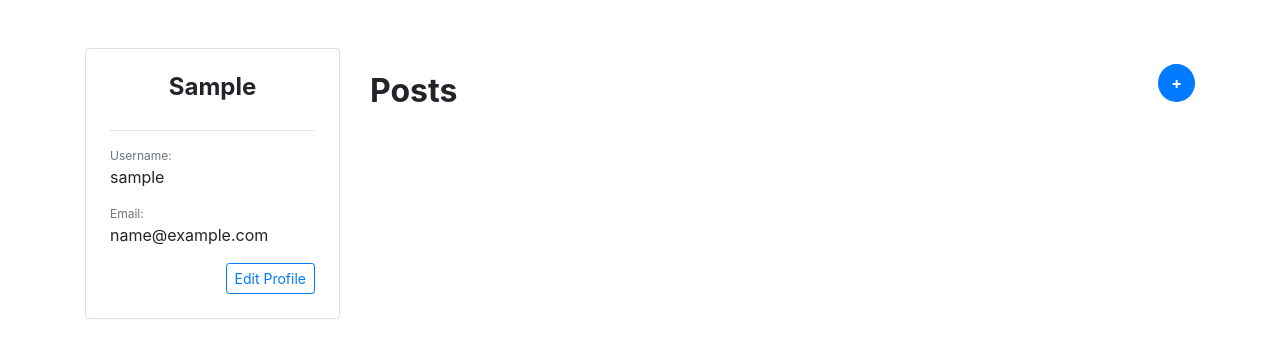
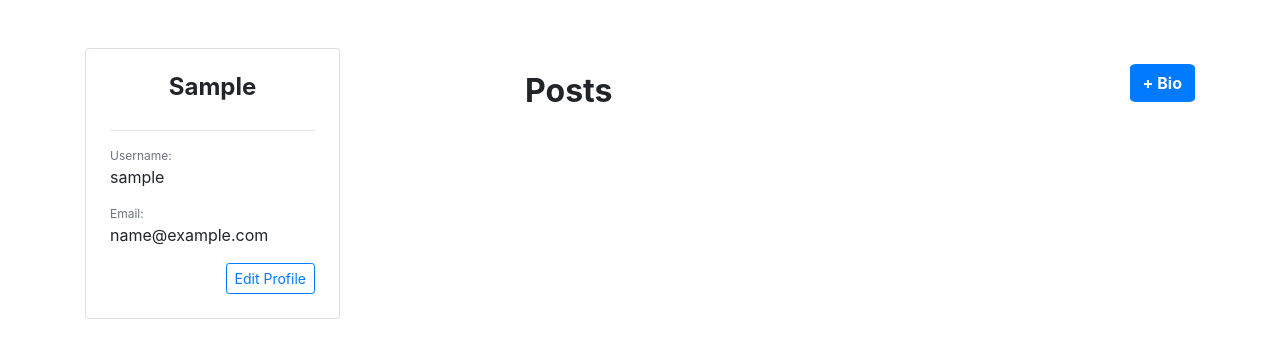
Before and after one commit to Kipkorir-Gideon/My-Insta, a Django app: page /user in a window 1280 px wide. Shown: the part 71-429 px from the top of the page. Run offline with Django 3.2, Linux system fonts and the light colour scheme; the visitor is signed in with stand-in values (Sample User, id 1); data comes from the database, SQL or seed files in the repository; some libraries are stand-ins or nearby versions.

```diff
--- a/instagram/templates/user_page.html
+++ b/instagram/templates/user_page.html
@@ -26,10 +26,10 @@
           <div class="col-sm-12 col-md-12 col-lg-9 pb-4">
             <div class="row">
                 <div class="col-6 my-auto">
-                    <h2 class="font-weight-bold pt-4">Posts</h2>
+                    <h2 class="font-weight-bold pt-4 text-center">Posts</h2>
                 </div>
                 <div class="col-6 my-auto text-right">
-                    <button type="button" class="btn btn-primary font-weight-bold" style="border-radius: 50%" data-toggle="modal" data-target="#postModal">+</button>
+                    <button type="button" class="btn btn-primary font-weight-bold text-center" style="border-radius: 10%" data-toggle="modal" data-target="#postModal">+ Bio</button>
                 </div>
             </div>
               <br>
--- a/instagram/views.py
+++ b/instagram/views.py
@@ -4,11 +4,18 @@ from django.contrib.auth import login, authenticate, logout
 from django.contrib.auth.forms import AuthenticationForm
 from .forms import NewUserForm, UserForm, ProfileForm, CommentForm
 from django.contrib.auth.decorators import login_required
+from .models import *
 
 # Create your views here.
 @login_required(login_url='/accounts/login/')
 def homepage(request):
-	return render(request=request, template_name='home.html')
+    user = request.user
+    comments = Comments.objects.all()
+    user_profile = Profile.objects.get(user=user)
+    post = Image.objects.all()
+    profiles = Profile.objects.all()
+    context = {'comments':comments, 'profiles':profiles,'post':post,'user_profile':user_profile}
+    return render(request, 'home.html', context)
 
 
 def user_register(request):
```
